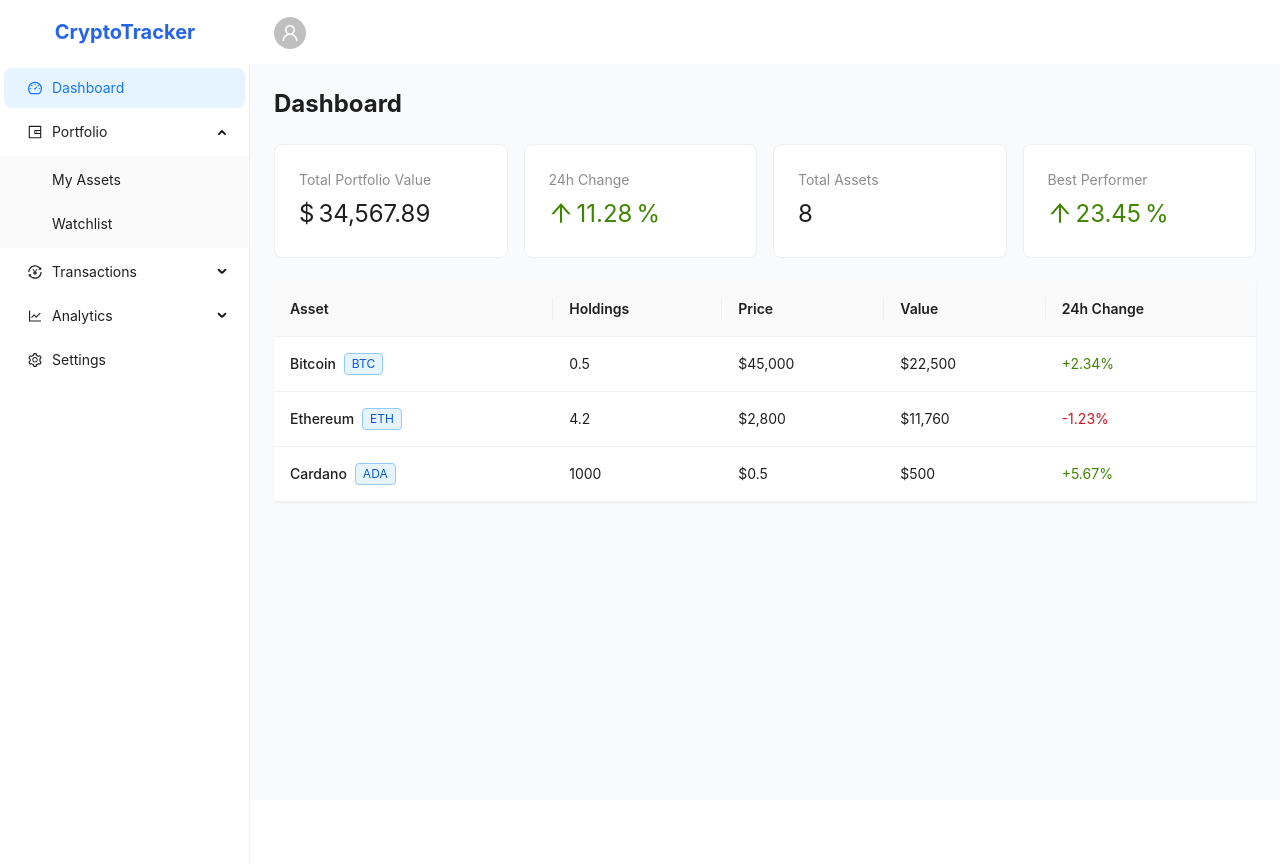
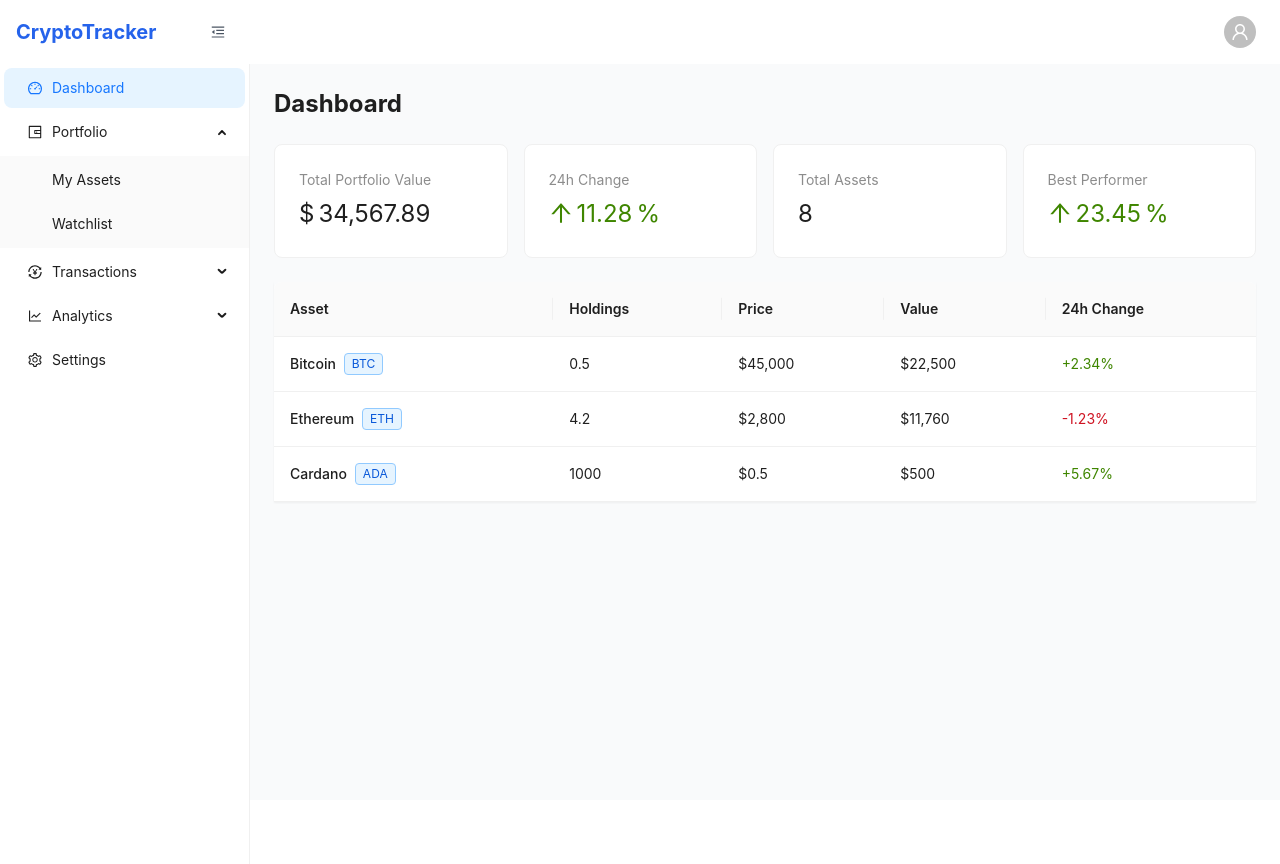
Before and after one commit to lovable-haiek/ant-crypto-radar, a React (Vite) app: page / in a window 1280 px wide. Built offline with nearby package versions, Linux system fonts and the light colour scheme.

Commit message:
feat: Implement header and sidebar changes
- Align user icon to the right in the header.
- Add a collapse button to the sidebar.

```diff
--- a/src/components/Header.tsx
+++ b/src/components/Header.tsx
@@ -1,15 +1,16 @@
+
 import React from 'react';
-import { Layout, Avatar, Space } from 'antd';
+import { Layout, Avatar } from 'antd';
 import { UserOutlined } from '@ant-design/icons';
-const {
-  Header: AntHeader
-} = Layout;
+
+const { Header: AntHeader } = Layout;
+
 const Header = () => {
-  return <AntHeader className="flex justify-between items-center bg-white px-6 shadow-sm">
+  return (
+    <AntHeader className="flex justify-end items-center bg-white px-6 shadow-sm">
+      <Avatar icon={<UserOutlined />} />
+    </AntHeader>
+  );
+};
 
-      <Space>
-        <Avatar icon={<UserOutlined />} />
-      </Space>
-    </AntHeader>;
-};
 export default Header;
--- a/src/components/SideMenu.tsx
+++ b/src/components/SideMenu.tsx
@@ -1,6 +1,5 @@
-
-import React from 'react';
-import { Layout, Menu } from 'antd';
+import React, { useState } from 'react';
+import { Layout, Menu, Button } from 'antd';
 import {
   UserOutlined,
   DashboardOutlined,
@@ -8,6 +7,8 @@ import {
   WalletOutlined,
   TransactionOutlined,
   LineChartOutlined,
+  MenuFoldOutlined,
+  MenuUnfoldOutlined,
 } from '@ant-design/icons';
 
 const { Sider } = Layout;
@@ -82,10 +83,27 @@ const menuItems: MenuItem[] = [
 ];
 
 const SideMenu = () => {
+  const [collapsed, setCollapsed] = useState(false);
+
   return (
-    <Sider width={250} className="bg-white" style={{ height: '100vh' }}>
-      <div className="h-16 flex items-center justify-center">
-        <div className="text-xl font-bold text-blue-600">CryptoTracker</div>
+    <Sider
+      width={250}
+      collapsible
+      collapsed={collapsed}
+      trigger={null}
+      className="bg-white"
+      style={{ height: '100vh' }}
+    >
+      <div className="h-16 flex items-center justify-between px-4">
+        <div className={`text-xl font-bold text-blue-600 ${collapsed ? 'hidden' : 'block'}`}>
+          CryptoTracker
+        </div>
+        <Button
+          type="text"
+          icon={collapsed ? <MenuUnfoldOutlined /> : <MenuFoldOutlined />}
+          onClick={() => setCollapsed(!collapsed)}
+          className="text-gray-600"
+        />
       </div>
       <Menu
         mode="inline"
```
